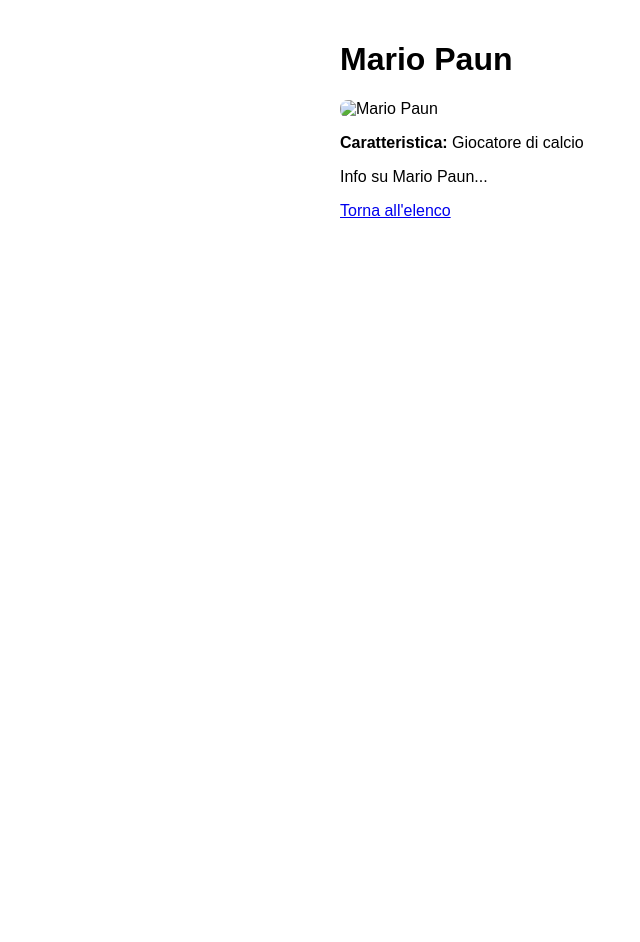
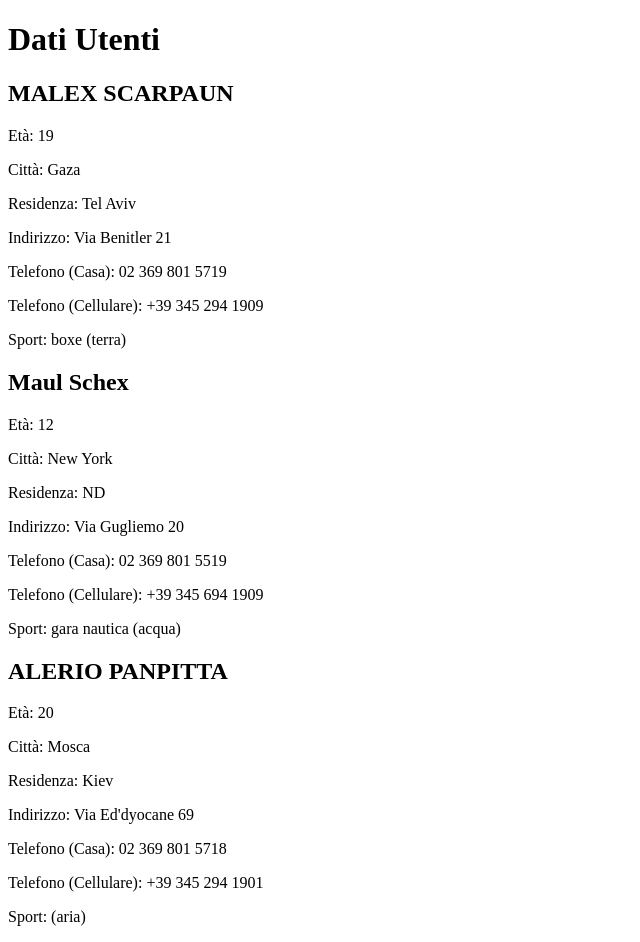
Before and after one commit to AleXaTheGoat/Alex5-in, a plain HTML site: page DatiCv.html in a window 1280 px wide. Shown: the whole page, without its empty margins (0-640 px from the left). Before the commit the page ends 800 px from the top, so only its background shows below. Drawn offline with Linux system fonts and the light colour scheme.

Commit message:
Add files via upload

```diff
--- a/DatiCv.html
+++ b/DatiCv.html
@@ -1,19 +1,127 @@
 <!DOCTYPE html>
-<html lang="it">
 <head>
-    <meta charset="UTF-8">
-    <meta name="viewport" content="width=device-width, initial-scale=1.0">
-    <title>Mario Rossi</title>
-    <style>
-        body { font-family: Arial, sans-serif; max-width: 600px; margin: auto; padding: 20px; }
-        img { width: 100%; height: auto; border-radius: 8px; }
-    </style>
+    <title>Dati JSON Stampati</title>
 </head>
 <body>
-    <h1>Mario Paun</h1>
-    <img src="mario.jpg" alt="Mario Paun">
-    <p><strong>Caratteristica:</strong> Giocatore di calcio</p>
-    <p>Info su Mario Paun...</p>
-    <a href="index.html">Torna all'elenco</a>
+
+    <h1>Dati Utenti</h1>
+    <div id="dataContainer"></div>
+
+    <script>
+        const datiJSON = [
+          {
+            "nome": "MALEX",
+            "cognome": "SCARPAUN",
+            "età": 19,
+            "città": "Gaza",
+            "residenza": "Tel Aviv",
+            "indirizzo": "Via Benitler 21",
+            "telefono": [
+              {
+                "tipo": "casa",
+                "numero": "02 369 801 5719"
+              },
+              {
+                "tipo": "cellulare",
+                "numero": "+39 345 294 1909"
+              }
+            ],
+            "sport": [
+              {
+                "tipo": "terra",
+                "nome": "boxe"
+              }
+            ]
+          },
+          {
+            "nome": "Maul",
+            "cognome": "Schex",
+            "età": 12,
+            "città": "New York",
+            "residenza": "ND",
+            "indirizzo": "Via Gugliemo 20",
+            "telefono": [
+              {
+                "tipo": "casa",
+                "numero": "02 369 801 5519"
+              },
+              {
+                "tipo": "cellulare",
+                "numero": "+39 345 694 1909"
+              }
+            ],
+            "sport": [
+              {
+                "tipo": "acqua",
+                "nome": "gara nautica"
+              }
+            ]
+          },
+          {
+            "nome": "ALERIO",
+            "cognome": "PANPITTA",
+            "età": 20,
+            "città": "Mosca",
+            "residenza": "Kiev",
+            "indirizzo": "Via Ed'dyocane 69",
+            "telefono": [
+              {
+                "tipo": "casa",
+                "numero": "02 369 801 5718"
+              },
+              {
+                "tipo": "cellulare",
+                "numero": "+39 345 294 1901"
+              }
+            ],
+            "sport": [
+              {
+                "tipo": "aria",
+                "nome": ""
+              }
+            ]
+          }
+        ];
+
+        // Accesso ai dati di ciascuna persona e stampa manuale
+        const container = document.getElementById('dataContainer');
+
+        const persona1 = datiJSON[0];
+        container.innerHTML += `
+            <h2>${persona1.nome} ${persona1.cognome}</h2>
+            <p>Età: ${persona1.età}</p>
+            <p>Città: ${persona1.città}</p>
+            <p>Residenza: ${persona1.residenza}</p>
+            <p>Indirizzo: ${persona1.indirizzo}</p>
+            <p>Telefono (Casa): ${persona1.telefono[0].numero}</p>
+            <p>Telefono (Cellulare): ${persona1.telefono[1].numero}</p>
+            <p>Sport: ${persona1.sport[0].nome} (${persona1.sport[0].tipo})</p>
+        `;
+
+        const persona2 = datiJSON[1];
+        container.innerHTML += `
+            <h2>${persona2.nome} ${persona2.cognome}</h2>
+            <p>Età: ${persona2.età}</p>
+            <p>Città: ${persona2.città}</p>
+            <p>Residenza: ${persona2.residenza}</p>
+            <p>Indirizzo: ${persona2.indirizzo}</p>
+            <p>Telefono (Casa): ${persona2.telefono[0].numero}</p>
+            <p>Telefono (Cellulare): ${persona2.telefono[1].numero}</p>
+            <p>Sport: ${persona2.sport[0].nome} (${persona2.sport[0].tipo})</p>
+        `;
+
+        const persona3 = datiJSON[2];
+        container.innerHTML += `
+            <h2>${persona3.nome} ${persona3.cognome}</h2>
+            <p>Età: ${persona3.età}</p>
+            <p>Città: ${persona3.città}</p>
+            <p>Residenza: ${persona3.residenza}</p>
+            <p>Indirizzo: ${persona3.indirizzo}</p>
+            <p>Telefono (Casa): ${persona3.telefono[0].numero}</p>
+            <p>Telefono (Cellulare): ${persona3.telefono[1].numero}</p>
+            <p>Sport: ${persona3.sport[0].nome} (${persona3.sport[0].tipo})</p>
+        `;
+    </script>
+
 </body>
 </html>
```
